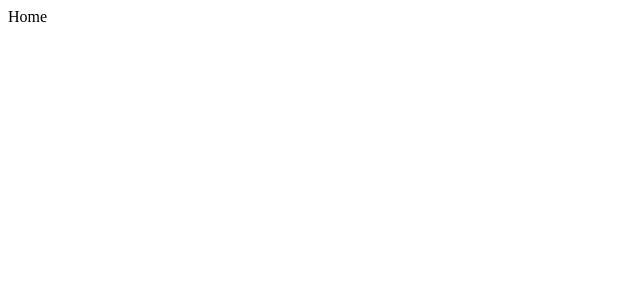
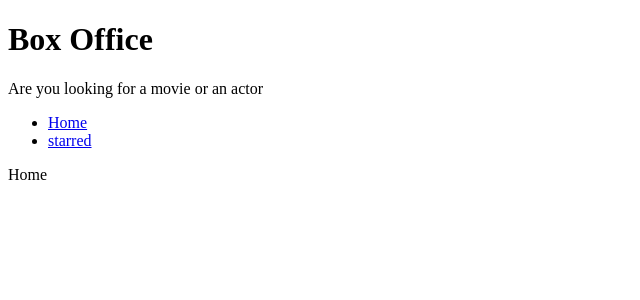
Before and after one commit to saksham-raghuvanshi/box-office-app, a React (Create React App) app: page / in a window 1280 px wide. Shown: the top 300 px of the page, without its empty margins (0-640 px from the left). Built offline with nearby package versions, Linux system fonts and the light colour scheme.

Commit message:
Components and Pages added

```diff
--- a/src/App.jsx
+++ b/src/App.jsx
@@ -1,9 +1,11 @@
 import { BrowserRouter as Router, Routes,Route } from "react-router-dom";
-import Home from "./Components/Home";
-import Notfound from "./Components/Notfound";
+import "./Styles/notfound.scss"
+import Home from "./Pages/Home";
+import Starred from "./Pages/Starred";
+import Notfound from "./Pages/Notfound";
+import MainLayout from "./Components/MainLayout";
+import "./Styles/styles.scss"
 
-import "./Styles/notfound.scss"
-import Starred from "./Components/Starred";
 
 
 function App() {
@@ -11,9 +13,11 @@
 
     <Router>
       <Routes>
+        <Route element={<MainLayout/>}>
         <Route path="/" element={<Home/>} />
         <Route path="/starred" element={<Starred/>} />
         <Route path="*" element={<Notfound/>}/>
+        </Route>
 
 
       </Routes>
--- /dev/null
+++ b/src/Components/MainLayout.jsx
@@ -0,0 +1,15 @@
+import { Outlet } from "react-router-dom"
+import Navs from "./Navs"
+import Title from "./Title"
+
+const MainLayout = () => {
+  return (
+    <div>
+      <Title/>
+      <Navs  />
+      <Outlet/>
+    </div>
+  )
+}
+
+export default MainLayout
--- /dev/null
+++ b/src/Components/Navs.jsx
@@ -0,0 +1,34 @@
+import { Link } from "react-router-dom";
+
+const LINKS =[
+{
+    text: "Home",
+    to: "/",
+},
+{
+    text: "starred",
+    to: "/starred",
+},
+
+];
+
+const Navs = () => {
+  return (
+    <div>
+        <ul>
+            {LINKS.map((item) => (
+                <li key={item.to}>
+                    <Link to={item.to}>{item.text}</Link>
+
+                </li>
+            ))}
+
+
+
+        </ul>
+
+    </div>
+  )
+}
+
+export default Navs
--- /dev/null
+++ b/src/Components/Title.jsx
@@ -0,0 +1,12 @@
+
+
+export default function Title(props) {
+    const { title = "Box Office", subtitle="Are you looking for a movie or an actor"} =props;
+  return (
+    <div>
+        <h1>{title}</h1>
+        <p>{subtitle}</p>
+
+    </div>
+  )
+}
--- /dev/null
+++ b/src/Pages/Starred.jsx
@@ -0,0 +1,11 @@
+// import React from 'react'
+
+const Starred = () => {
+  return (
+    <div>
+      Starred
+    </div>
+  )
+}
+
+export default Starred
```
Also changed, not shown: src/Components/Starred.jsx (deleted), src/Pages/Home.jsx (renamed from src/Components/Home.jsx), src/Pages/Notfound.jsx (renamed from src/Components/Notfound.jsx), src/Styles/styles.scss (added).
